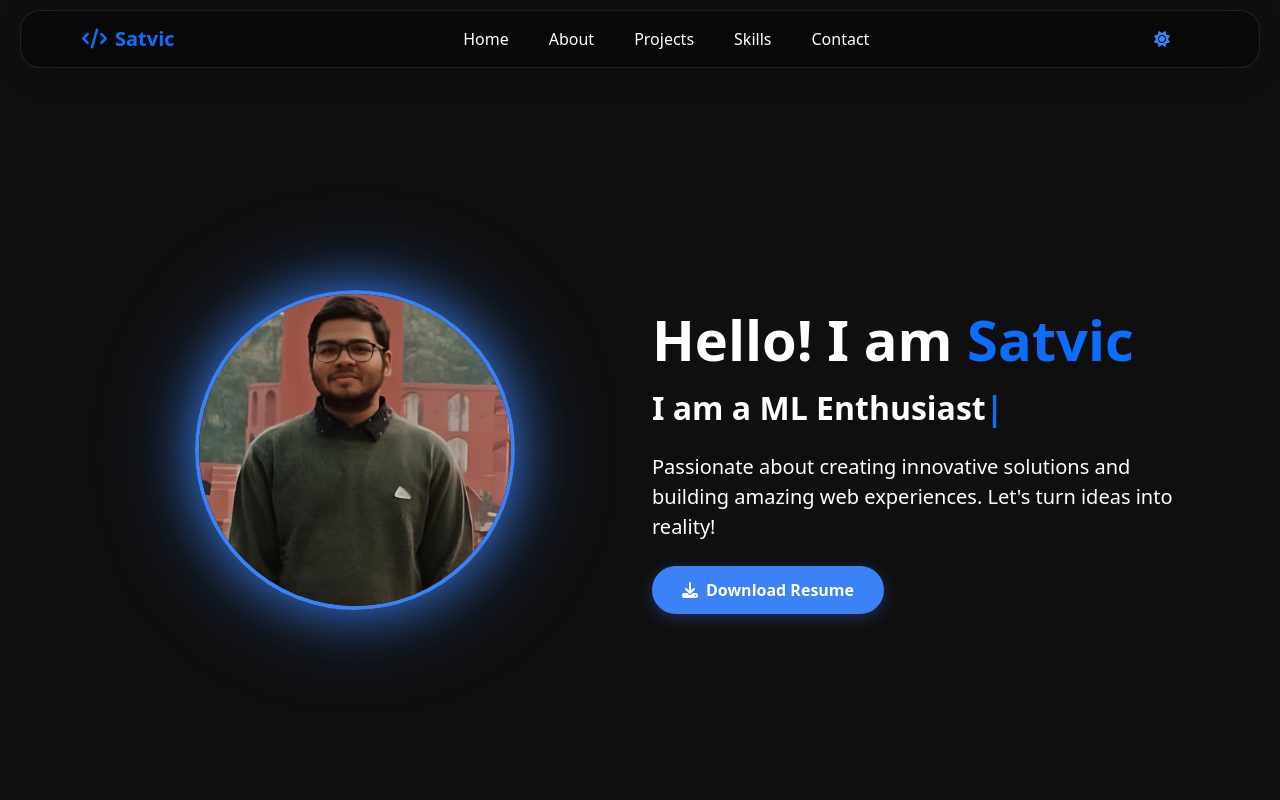
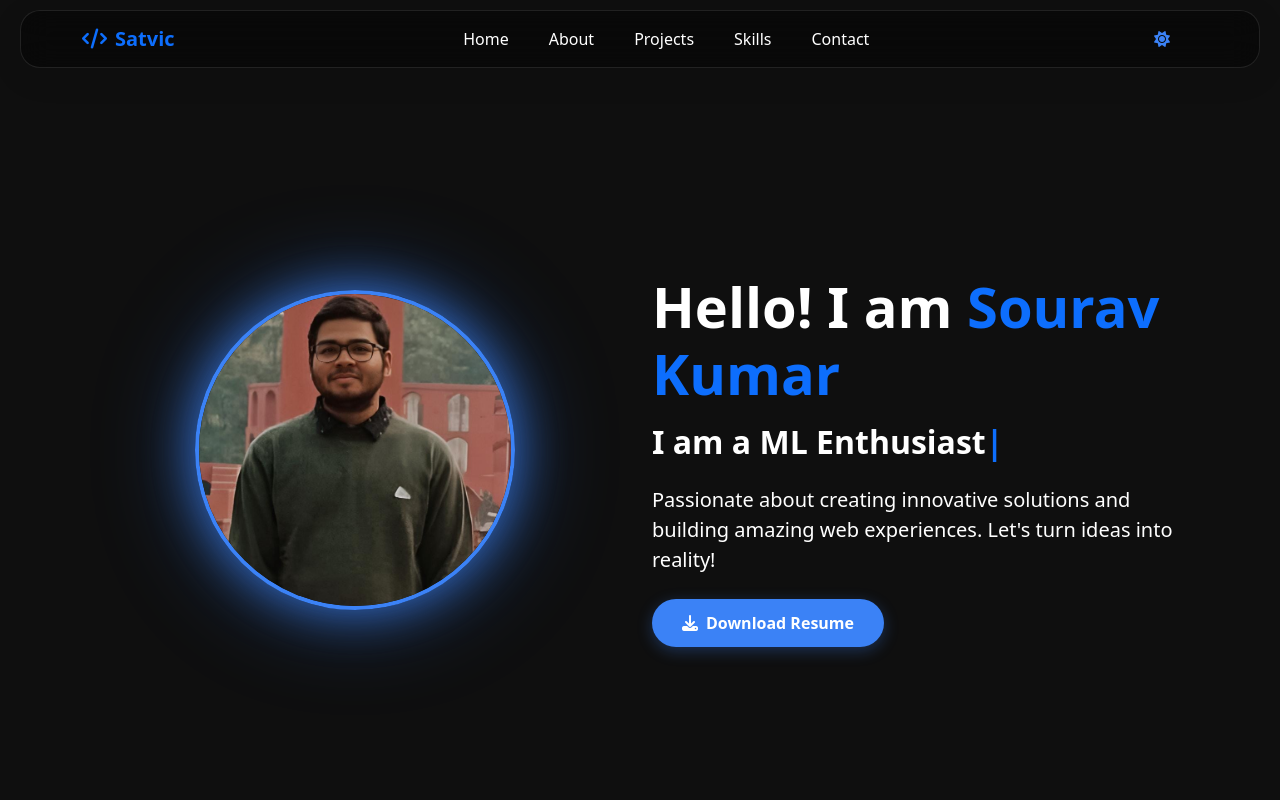
Before and after one commit to sa7vic/Portfolio-, a React (Vite) app: page / in a window 1280 px wide. Shown: the top 800 px of the page. Built offline with nearby package versions, Linux system fonts and the light colour scheme.

Commit message:
Update HeroSection.jsx

```diff
--- a/src/components/HeroSection.jsx
+++ b/src/components/HeroSection.jsx
@@ -10,7 +10,7 @@ const HeroSection = ({ heroTyping, currentRole }) => {
           </div>
           <div className="col-lg-6 col-md-12 order-2 order-lg-2">
             <h1 className="display-4 fw-bold mb-3">
-              Hello! I am <span className="text-primary">Satvic</span>
+              Hello! I am <span className="text-primary">Sourav Kumar</span>
             </h1>
             <h2 className="mb-4" style={{fontSize: '2rem', fontWeight: 'bold'}}>
               I am a {currentRole}<span className="hero-cursor text-primary">|</span>
```
